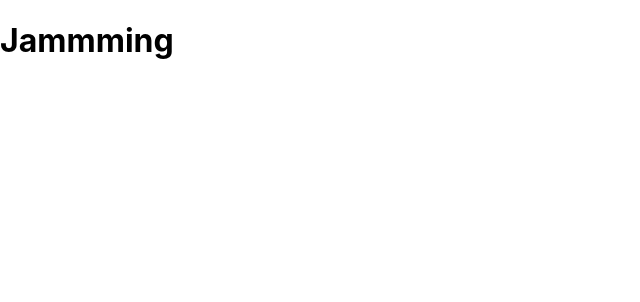
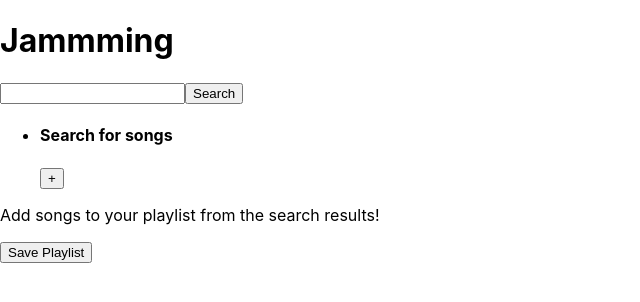
Before and after one commit to r-jeffery-wall/codecademy-jammming, a React (Create React App) app: page / in a window 1280 px wide. Shown: the top 302 px of the page, without its empty margins (0-640 px from the left). Built offline with nearby package versions, Linux system fonts and the light colour scheme.

Commit message:
Completed static unstyled JSX layout.

```diff
--- a/src/App.js
+++ b/src/App.js
@@ -1,10 +1,17 @@
-import logo from './logo.svg';
+import React, { setState, useEffect, useState } from 'react';
 import './App.css';
 import SearchBar from './components/SearchBar';
 import SearchResults from './components/SearchResults';
 import Playlist from './components/Playlist';
 
 function App() {
+  const [ searchResults, setSearchResults ] = useState([{
+    title: 'Search for songs',
+    artist: ''
+  }]);
+  const [ search, setSearch ] = useState();
+
+
   return (
     <>
       <div className='banner'>
@@ -13,7 +20,7 @@ function App() {
       <div className='double-column'>
         <div className='search-container'>
           <SearchBar />
-          <SearchResults />
+          <SearchResults results={searchResults} />
         </div>
         <Playlist />
       </div>
--- a/src/components/Playlist.js
+++ b/src/components/Playlist.js
@@ -1,7 +1,13 @@
 import React from 'react';
+import TrackList from './Tracklist';
 
-function Playlist() {
-
+function Playlist( props ) {
+    return (
+        <form>
+            {props.tracks ? <TrackList tracks={props.tracks} type='playlist' /> : <p>Add songs to your playlist from the search results!</p>}
+            <button type="submit">Save Playlist</button>
+        </form>
+    )
 }
 
 export default Playlist;
--- a/src/components/SearchBar.js
+++ b/src/components/SearchBar.js
@@ -1,7 +1,14 @@
 import React from 'react';
 
 function SearchBar() {
-
+   return (
+    <>
+        <form>
+            <input type="text"></input>
+            <button type='submit'>Search</button>
+        </form>
+    </>
+   )
 }
 
 export default SearchBar;
--- a/src/components/SearchResults.js
+++ b/src/components/SearchResults.js
@@ -1,7 +1,12 @@
 import React from 'react';
+import TrackList from './Tracklist';
 
-function SearchResults() {
-
+function SearchResults( props ) {
+   return (
+    <>
+        <TrackList tracks={props.results} type='search' />
+    </>
+   )
 }
 
 export default SearchResults;
--- a/src/components/Track.js
+++ b/src/components/Track.js
@@ -1,7 +1,13 @@
 import React from 'react';
 
-function Track() {
-
+function Track( props ) {
+    return (
+        <>
+            <h4>{props.title}</h4>
+            <h5>{props.artist}</h5>
+            {props.type == 'search' ? <button>+</button> : <button>-</button>}
+        </>
+    )
 }
 
 export default Track;
--- a/src/components/Tracklist.js
+++ b/src/components/Tracklist.js
@@ -1,7 +1,16 @@
 import React from 'react';
+import Track from './Track';
 
-function TrackList() {
-
+function TrackList( props ) {
+   return (
+    <ul>
+        {props.tracks.map(track =>
+            <li>
+                <Track title={track.title} artist={track.artist} type={props.type} />
+            </li>
+        )}
+    </ul>
+   )
 }
 
 export default TrackList;
```
